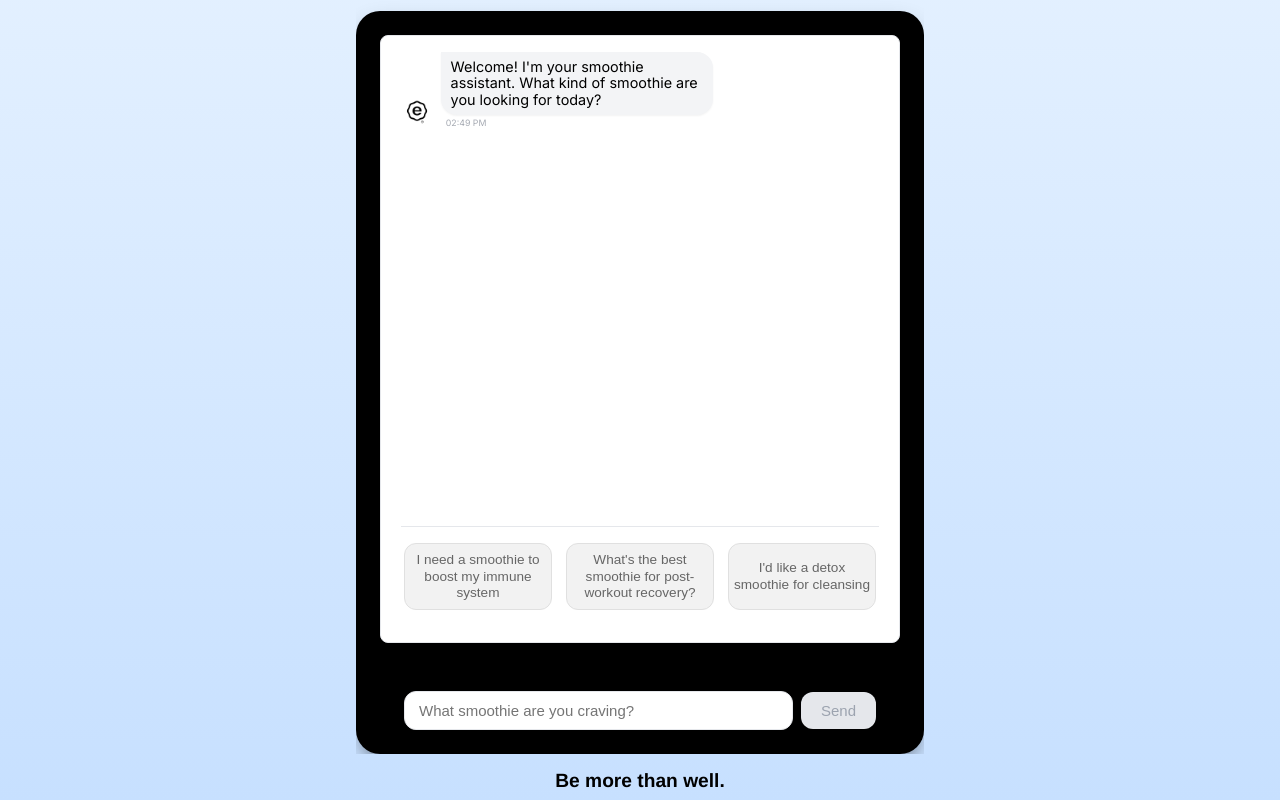
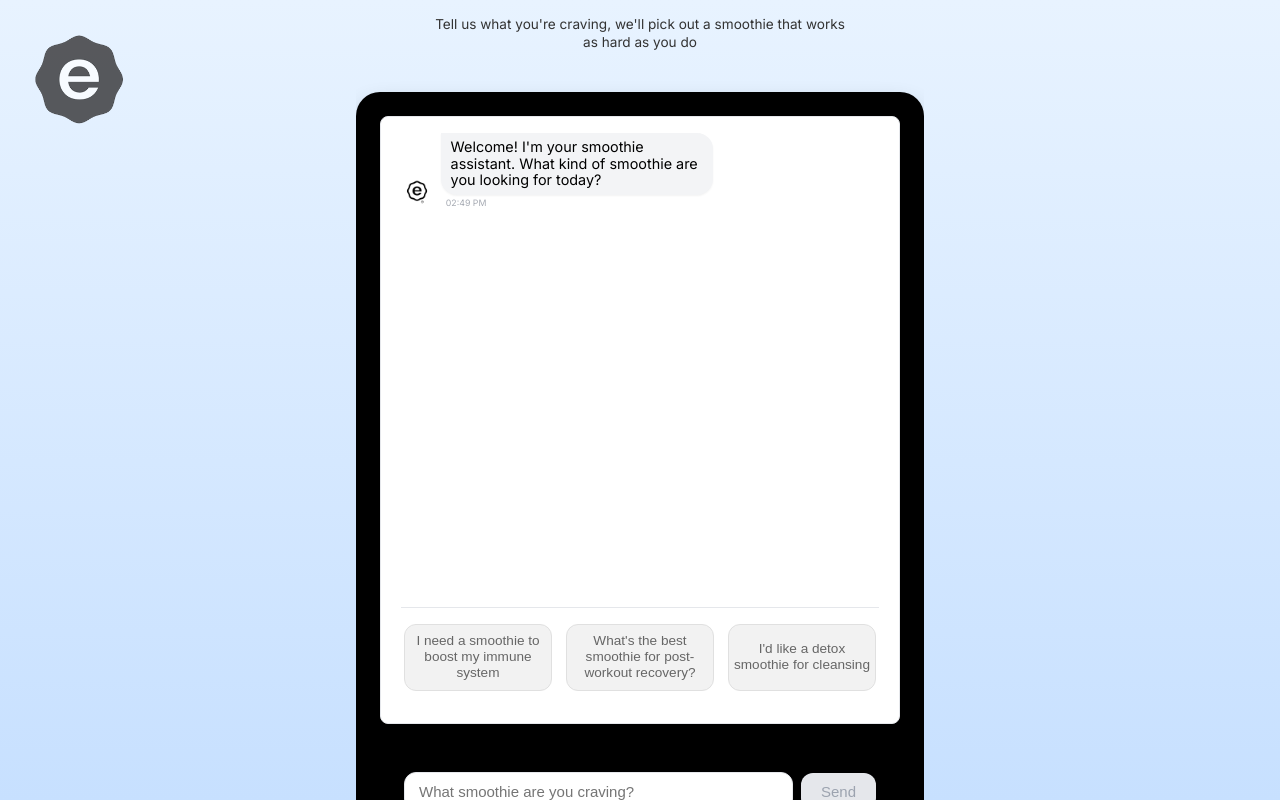
Before and after one commit to Bobanski/eb-ai, a React (Vite) app in the folder smoothie-ui/: page / in a window 1280 px wide. Built offline with nearby package versions, Linux system fonts and the light colour scheme; no server answers.

Commit message:
feat: fix API base URL and trigger redeploy

```diff
--- a/smoothie-ui/src/App.jsx
+++ b/smoothie-ui/src/App.jsx
@@ -37,23 +37,39 @@ export default function App() {
     return () => window.removeEventListener('resize', handleResize);
   }, []);
 
+  // Separate styles for mobile and desktop to preserve desktop experience
+  const mobileContainerStyle = {
+    minHeight: "100dvh", // Use dynamic viewport height for better iOS support
+    paddingTop: "env(safe-area-inset-top, 0)",
+    paddingBottom: "env(safe-area-inset-bottom, 0)",
+    display: "flex",
+    alignItems: "center",
+    justifyContent: "center",
+    background: "linear-gradient(to bottom, #e8f3ff, #c7e0ff)",
+    position: "relative", // Use relative positioning instead of fixed
+    overflow: "hidden", // Prevent scroll bounce on iOS
+    width: "100%",
+    boxSizing: "border-box",
+    fontSize: isVerySmallMobile ? "0.85rem" : "0.9rem", // Smaller base font size on mobile devices
+  };
+
+  // Original desktop style
+  const desktopContainerStyle = {
+    position: "fixed",
+    inset: 0,
+    background: "linear-gradient(to bottom, #e8f3ff, #c7e0ff)",
+    display: "flex",
+    alignItems: "center",
+    justifyContent: "center",
+    fontSize: "1rem",
+    overflow: "hidden",
+  };
+
+  // Use the appropriate style based on device type
+  const outerContainerStyle = isMobile ? mobileContainerStyle : desktopContainerStyle;
+
   return (
-    <div
-      style={{
-        position: "relative", // Use relative positioning instead of fixed
-        minHeight: "100vh", // Use viewport height for full screen
-        background: "linear-gradient(to bottom, #e8f3ff, #c7e0ff)",
-        display: "flex",
-        alignItems: "center",
-        justifyContent: "center",
-        fontSize: isVerySmallMobile ? "0.85rem" : (isMobile ? "0.9rem" : "1rem"), // Smaller base font size on mobile devices
-        paddingTop: isMobile ? "env(safe-area-inset-top, 2rem)" : "0", // Use safe area inset for top padding
-        paddingBottom: isMobile ? "env(safe-area-inset-bottom, 0.5rem)" : "0", // Use safe area inset for bottom padding
-        overflowX: "hidden", // Prevent horizontal scrolling
-        overflowY: "auto", // Allow vertical scrolling if needed
-        width: "100%",
-        boxSizing: "border-box",
-      }}
+    <div style={outerContainerStyle}
     >
       <img
         src={EarthbarLogo}
--- a/smoothie-ui/src/chat-styles.css
+++ b/smoothie-ui/src/chat-styles.css
@@ -47,11 +47,9 @@ p {
   align-items: center;
   justify-content: center;
   box-sizing: border-box;
-  /* Mobile-friendly scrolling */
   overflow-x: hidden;
-  overflow-y: auto;
+  overflow-y: hidden;
   position: relative;
-  min-height: 100vh; /* Use viewport height for full screen */
   padding-top: env(safe-area-inset-top, 0); /* Safe area inset for top */
   padding-bottom: env(safe-area-inset-bottom, 0); /* Safe area inset for bottom */
 }
@@ -93,6 +91,18 @@ p {
   background-color: white;
   -webkit-overflow-scrolling: touch;
   box-sizing: border-box;
+}
+
+/* Mobile-specific styles */
+@media (max-width: 768px) {
+  .main-content {
+    min-height: 100dvh; /* Use dynamic viewport height for better iOS support */
+    overflow-y: auto; /* Allow vertical scrolling if needed */
+  }
+
+  .chat-messages {
+    height: calc(100dvh - 12rem); /* Use dynamic viewport height for better iOS support */
+  }
 }
 
 /* Message alignment */
@@ -554,10 +564,10 @@ p {
     width: 100%;
     max-width: 100vw;
     margin: 0 auto;
-    min-height: 100vh; /* Use viewport height instead of fixed height */
+    min-height: 100dvh; /* Use dynamic viewport height for better iOS support */
     box-sizing: border-box;
     overflow-x: hidden;
-    overflow-y: auto; /* Allow vertical scrolling if needed */
+    overflow: hidden; /* Prevent scroll bounce on iOS */
     position: relative;
     padding-top: calc(env(safe-area-inset-top, 0) + 0.68rem); /* Safe area inset plus padding */
     padding-bottom: env(safe-area-inset-bottom, 0.5rem); /* Safe area inset for bottom */
@@ -614,11 +624,11 @@ p {
   }
 
   .chat-messages {
-    height: calc(100vh - 14rem); /* Further adjust for very small screens */
+    height: calc(100dvh - 14rem); /* Use dynamic viewport height for better iOS support */
     padding: 0.3rem;
     gap: 0.75rem;
-    max-height: 55vh; /* Use viewport height for better mobile scaling */
-    min-height: 45vh; /* Use viewport height for better mobile scaling */
+    max-height: 55dvh; /* Use dynamic viewport height for better iOS support */
+    min-height: 45dvh; /* Use dynamic viewport height for better iOS support */
   }
 
   .message-wrapper-inner {
@@ -656,7 +666,7 @@ p {
     display: flex;
     flex-direction: column;
     justify-content: center; /* Center content vertically */
-    min-height: 100vh; /* Use viewport height for full screen */
+    min-height: 100dvh; /* Use dynamic viewport height for better iOS support */
   }
 
   p {
@@ -692,7 +702,7 @@ p {
 /* Optimize for landscape orientation on mobile */
 @media (max-height: 500px) and (orientation: landscape) {
   .chat-messages {
-    height: calc(100vh - 8rem); /* Adjust for landscape */
+    height: calc(100dvh - 8rem); /* Use dynamic viewport height for better iOS support */
     min-height: 9rem;
   }
 
@@ -733,11 +743,12 @@ p {
     width: 98%;
     margin: 0 auto;
     padding: 0.15rem 0;
-    padding-top: 0.3rem; /* Reduced top padding */
+    padding-top: calc(env(safe-area-inset-top, 0) + 0.3rem); /* Safe area inset plus padding */
     display: flex;
     flex-direction: column;
     justify-content: flex-end; /* Align content toward the bottom */
     padding-bottom: env(safe-area-inset-bottom, 0.6rem); /* Add bottom padding for iOS compatibility */
+    min-height: 100dvh; /* Use dynamic viewport height for better iOS support */
   }
 
   /* Adjust input area for landscape */
@@ -772,7 +783,7 @@ p {
     display: flex;
     flex-direction: column;
     justify-content: center; /* Center content vertically */
-    min-height: 100vh; /* Use viewport height for full screen */
+    min-height: 100dvh; /* Use dynamic viewport height for better iOS support */
   }
 
   .chat-container {
@@ -790,9 +801,9 @@ p {
   }
 
   .chat-messages {
-    height: calc(100vh - 12rem); /* Adjust height */
-    max-height: 58vh; /* Use viewport height for better mobile scaling */
-    min-height: 48vh; /* Use viewport height for better mobile scaling */
+    height: calc(100dvh - 12rem); /* Use dynamic viewport height for better iOS support */
+    max-height: 58dvh; /* Use dynamic viewport height for better iOS support */
+    min-height: 48dvh; /* Use dynamic viewport height for better iOS support */
   }
 
   /* Adjust header for intermediate size */
--- a/smoothie-ui/src/index.css
+++ b/smoothie-ui/src/index.css
@@ -2,17 +2,35 @@
 @tailwind components;
 @tailwind utilities;
 
-/* Mobile-friendly layout that respects safe areas and prevents cropping */
+/* Base styles for all devices */
 html, body {
   height: 100%;
-  min-height: 100vh; /* Use viewport height instead of fixed positioning */
-  overflow-x: hidden; /* Prevent horizontal scrolling */
-  overflow-y: auto; /* Allow vertical scrolling if needed */
-  position: relative; /* Use relative positioning instead of fixed */
   width: 100%;
   margin: 0;
   padding: 0;
-  /* Add safe area insets for iOS devices */
-  padding-top: env(safe-area-inset-top, 0);
-  padding-bottom: env(safe-area-inset-bottom, 0);
+  box-sizing: border-box;
 }
+
+/* Mobile-specific styles that respect safe areas and prevent cropping */
+@media (max-width: 768px) {
+  html, body {
+    min-height: 100dvh; /* Use dynamic viewport height for better iOS support */
+    overflow: hidden; /* Prevent scroll bounce on iOS */
+    position: relative; /* Use relative positioning instead of fixed */
+    /* Add safe area insets for iOS devices */
+    padding-top: env(safe-area-inset-top, 0);
+    padding-bottom: env(safe-area-inset-bottom, 0);
+    display: flex;
+    align-items: center;
+    justify-content: center;
+  }
+}
+
+/* Desktop-specific styles - preserve original behavior */
+@media (min-width: 769px) {
+  html, body {
+    overflow: hidden; /* Prevent page scrolling */
+    position: fixed; /* Ensure the app stays fixed on screen */
+    inset: 0; /* Cover the entire viewport */
+  }
+}
```
